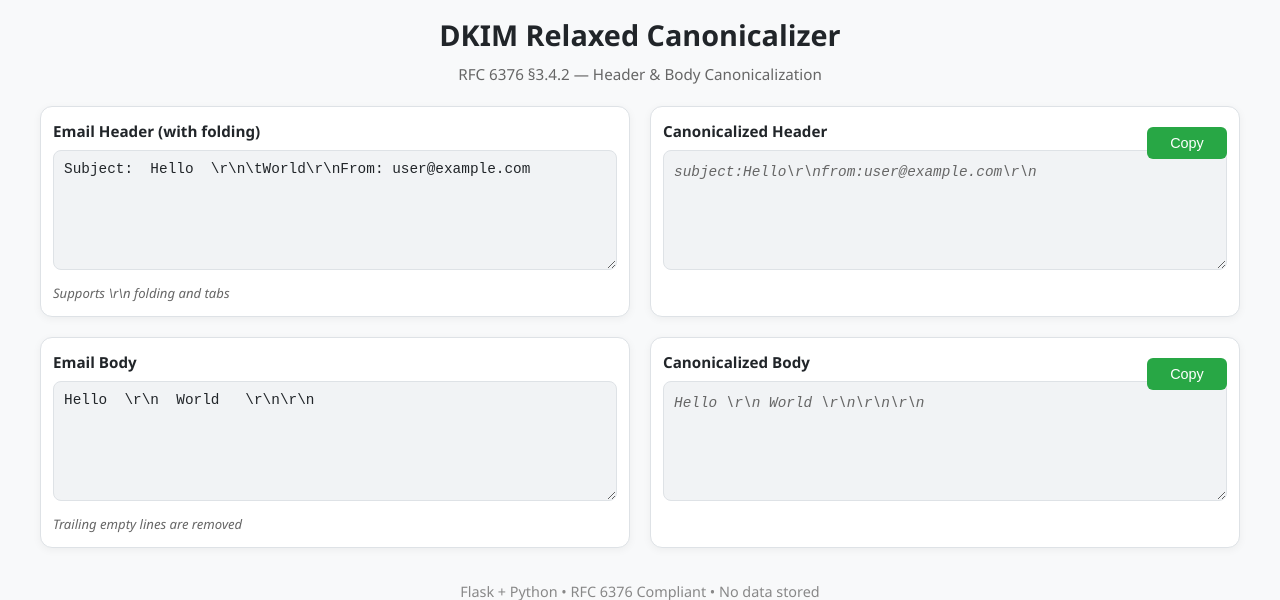
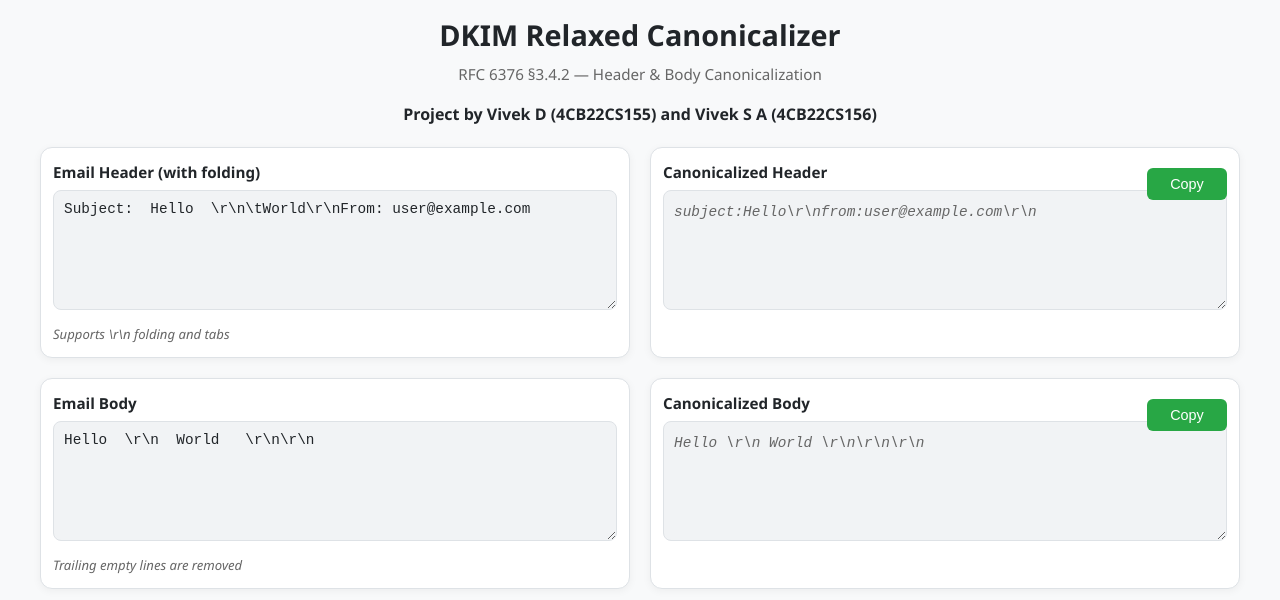
Before and after one commit to vikkishre/Canonix, a Flask app: page / in a window 1280 px wide. Shown: the top 600 px of the page. Run offline with Flask 3, Linux system fonts and the light colour scheme.

Commit message:
Add project attribution to index.html

```diff
--- a/templates/index.html
+++ b/templates/index.html
@@ -169,6 +169,7 @@
     <header>
       <h1>DKIM Relaxed Canonicalizer</h1>
       <p class="subtitle">RFC 6376 §3.4.2 — Header & Body Canonicalization</p>
+      <b> Project by Vivek D (4CB22CS155) and Vivek S A (4CB22CS156)</b>
     </header>
 
     <!-- Header Section -->
```
